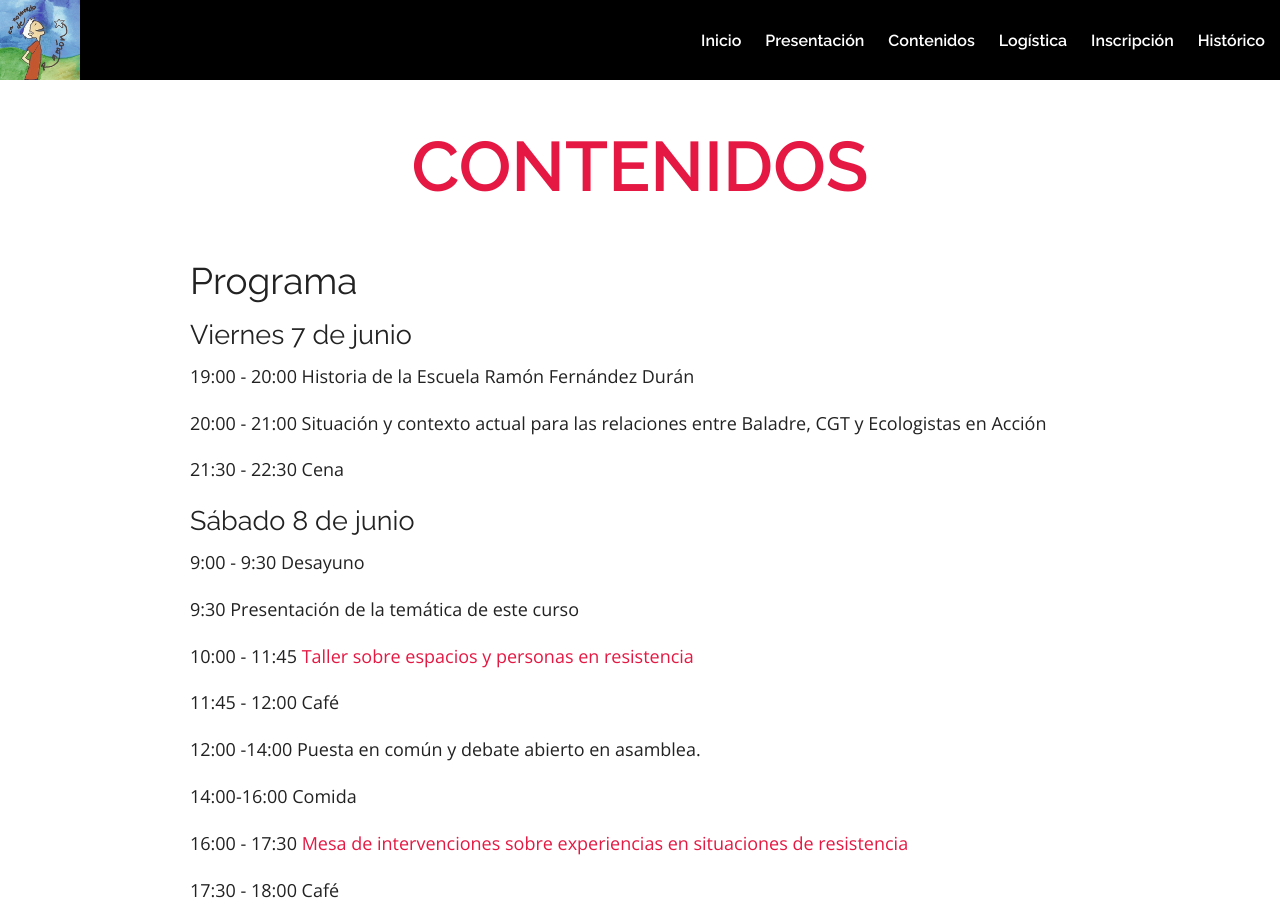
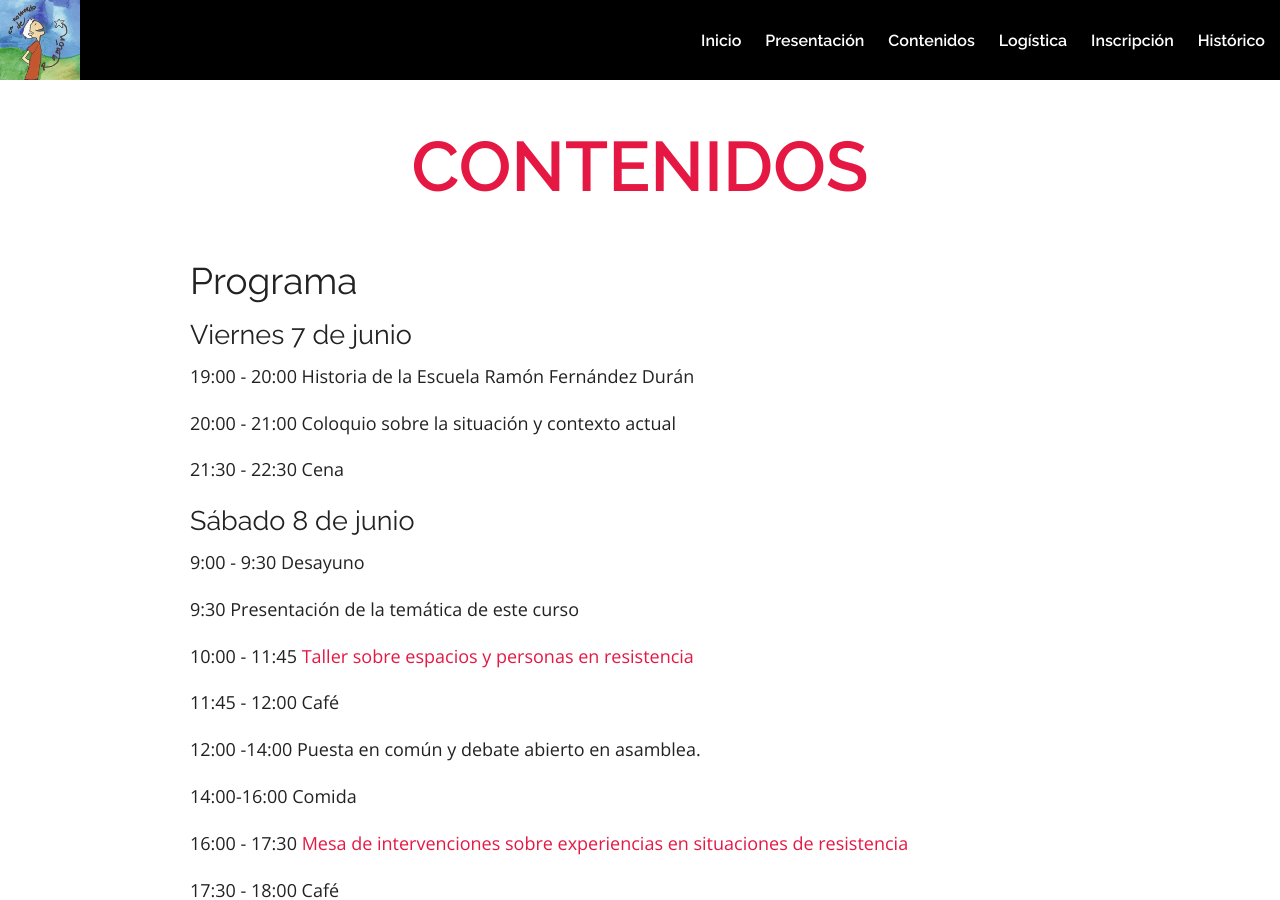
Before and after one commit to escuelaramonfdez/escuelaramonfdez.github.io, a Jekyll site: the page built from contenidos.md, in a window 1280 px wide and 900 px high. Built offline with Jekyll 4.4.1, drawn with Linux system fonts in a browser that asks for light colours; nearby versions of some CDN libraries; comment, search, counter and statistics services are not loaded.

Commit message:
Corrección de errores.

```diff
--- a/contenidos.md
+++ b/contenidos.md
@@ -13,7 +13,7 @@ published: true
 
 19:00 - 20:00 Historia de la Escuela Ramón Fernández Durán
 
-20:00 - 21:00 Situación y contexto actual para las relaciones entre Baladre, CGT y Ecologistas en Acción
+20:00 - 21:00 Coloquio sobre la situación y contexto actual
 
 21:30 - 22:30 Cena
 
```
Also changed, not shown: _posts/2019-05-10-apertura-inscripcion-escuela-2019.md (+1 -1 lines), organizacion.md (+2 -2 lines).
